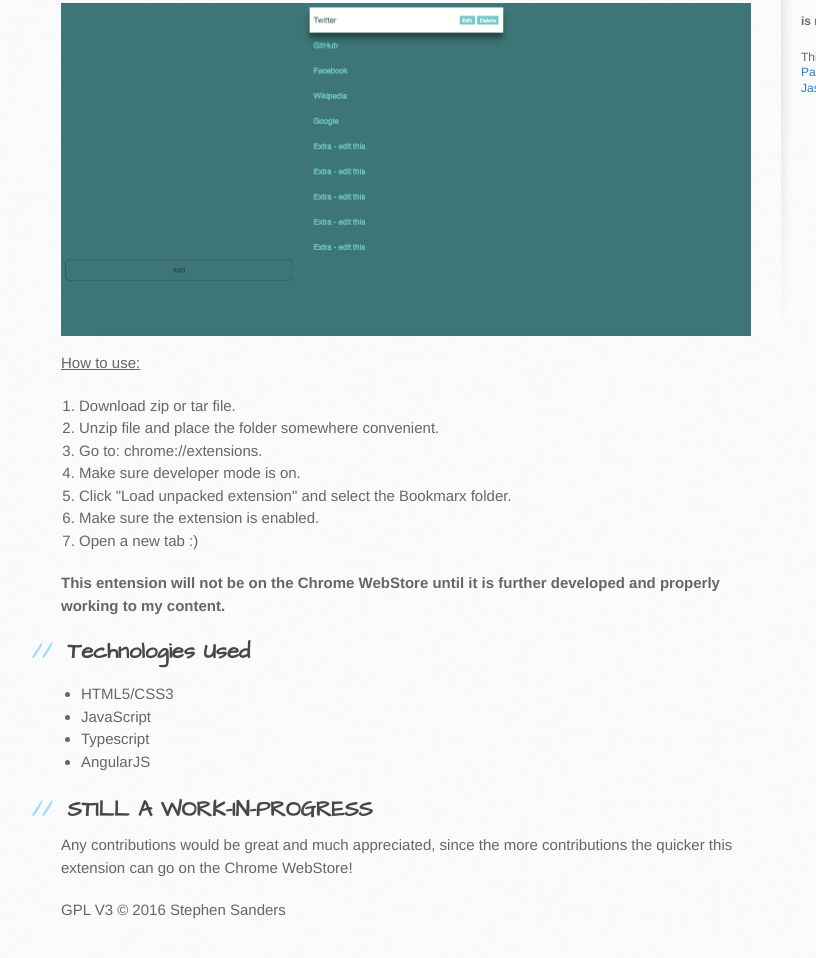
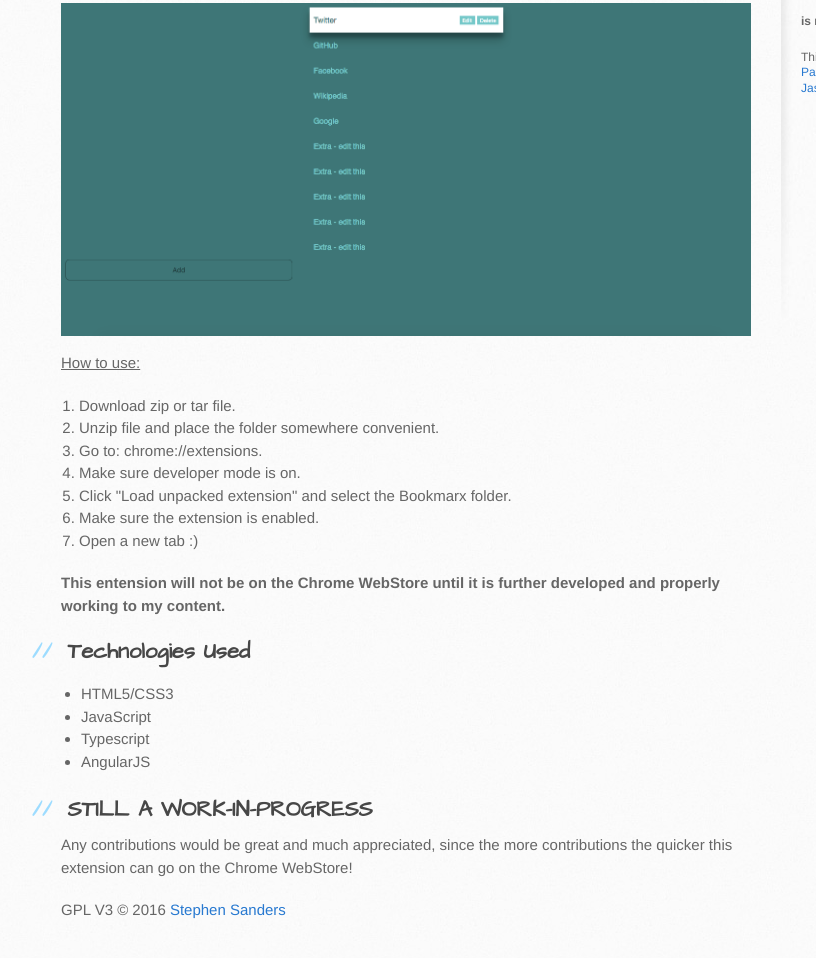
Before and after one commit to complxalgorithm/bookmarx-chrome-extension, a plain HTML site: page index.html in a window 1280 px wide. Shown: the part 452-1410 px from the top of the page, without its empty margins (109-925 px from the left). Drawn offline with Linux system fonts and the light colour scheme.

Commit message:
Update index.html

```diff
--- a/index.html
+++ b/index.html
@@ -70,7 +70,7 @@
 
 <p>Any contributions would be great and much appreciated, since the more contributions the quicker this extension can go on the Chrome WebStore!</p>
 
-<p> GPL V3 © 2016 Stephen Sanders </p>
+<p> GPL V3 © 2016 <a href="https://complxalgorithm.github.io">Stephen Sanders</a> </p>
         </section>
 
         <aside id="sidebar">
```
